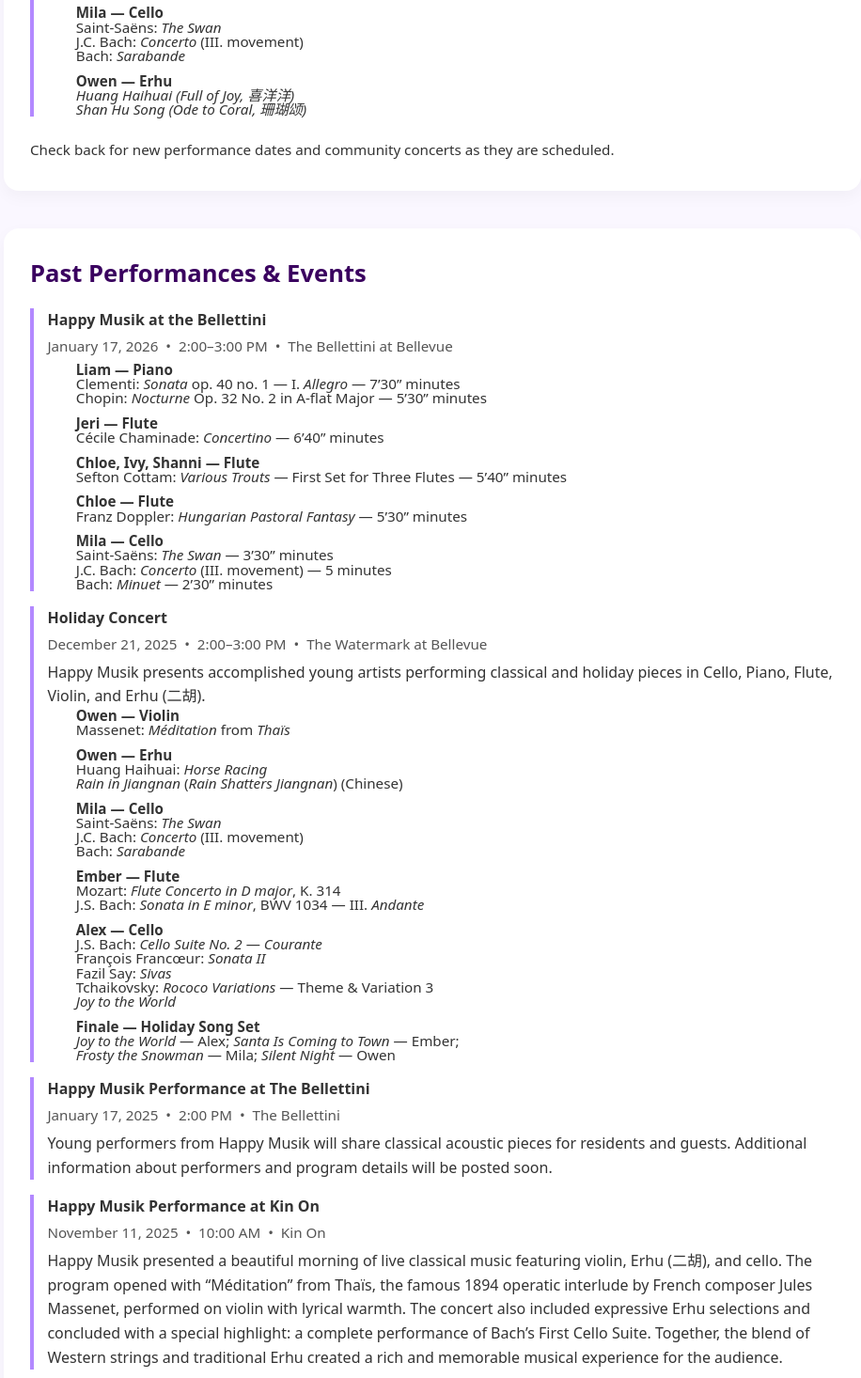
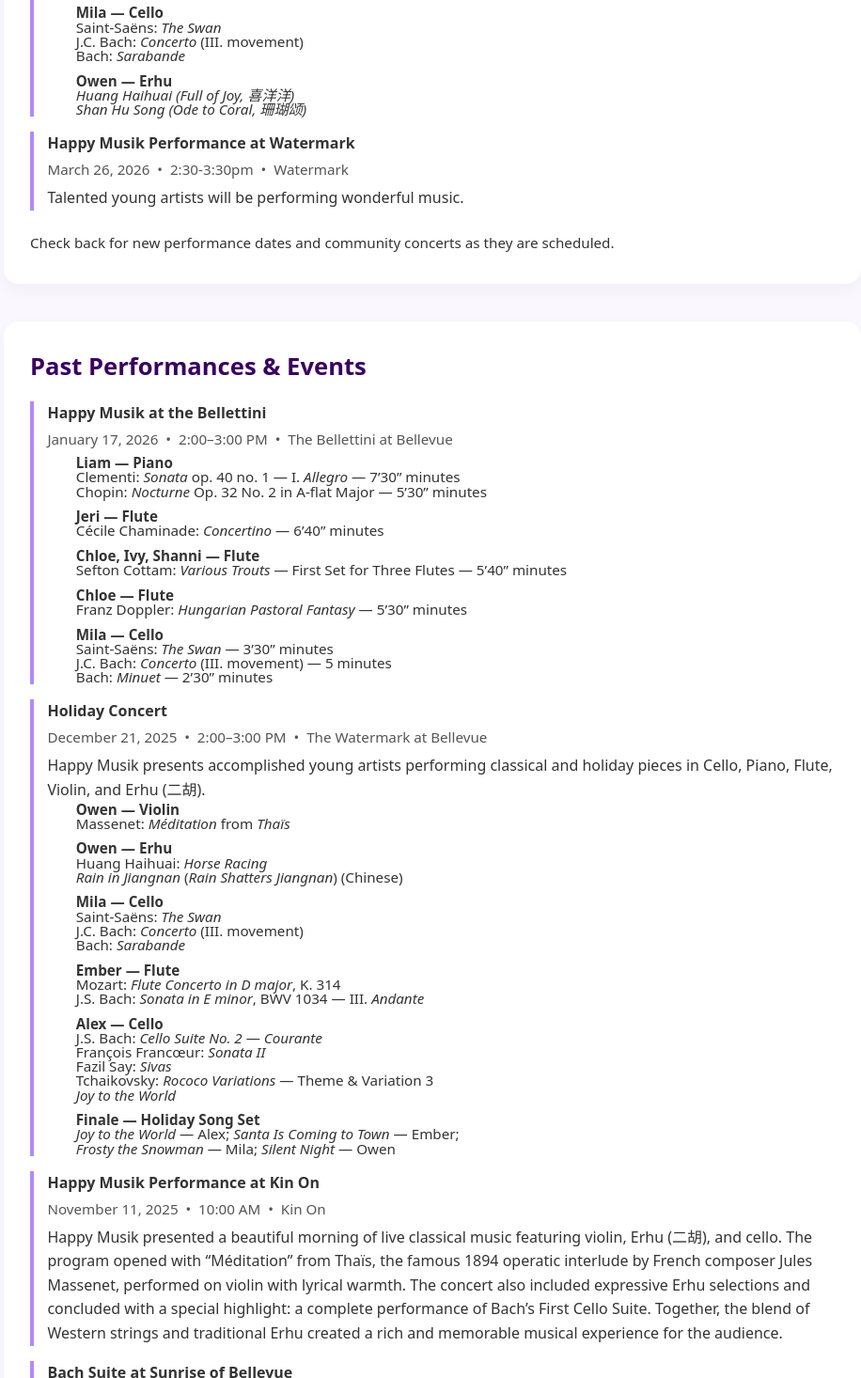
Before and after one commit to ericpassmore/happymusik, a plain HTML site: page index.html in a window 1280 px wide. Shown: the part 1204-2670 px from the top of the page at 94% size, without its empty margins (180-1096 px from the left). Drawn offline with Linux system fonts and the light colour scheme.

Commit message:
Add Happy Musik event and update section title
Added a new event for Happy Musik Performance at Watermark and updated the section title for past performances.

```diff
--- a/index.html
+++ b/index.html
@@ -271,13 +271,23 @@
           </p>
 
         </div>
+
+        <div class="event">
+          <div class="event-title">Happy Musik Performance at Watermark</div>
+          <div class="event-meta">
+            March 26, 2026 &nbsp;•&nbsp; 2:30-3:30pm &nbsp;•&nbsp; Watermark
+          </div>
+          <p>
+            Talented young artists will be performing wonderful music.
+          </p>
+        </div>
         <p style="margin-top: 1.4rem; font-size: 0.95rem">
           Check back for new performance dates and community concerts as they
           are scheduled.
         </p>
       </section>
 
-      <!-- Upcoming Performances & Events -->
+      <!-- Past Performances & Events -->
       <section id="events">
         <h2>Past Performances &amp; Events</h2>
 
@@ -372,19 +382,6 @@
           </p>
         </div>
         <div class="event">
-          <div class="event-title">
-            Happy Musik Performance at The Bellettini
-          </div>
-          <div class="event-meta">
-            January 17, 2025 &nbsp;•&nbsp; 2:00 PM &nbsp;•&nbsp; The Bellettini
-          </div>
-          <p>
-            Young performers from Happy Musik will share classical acoustic
-            pieces for residents and guests. Additional information about
-            performers and program details will be posted soon.
-          </p>
-        </div>
-        <div class="event">
           <div class="event-title">Happy Musik Performance at Kin On</div>
           <div class="event-meta">
             November 11, 2025 &nbsp;•&nbsp; 10:00 AM &nbsp;•&nbsp; Kin On
```
